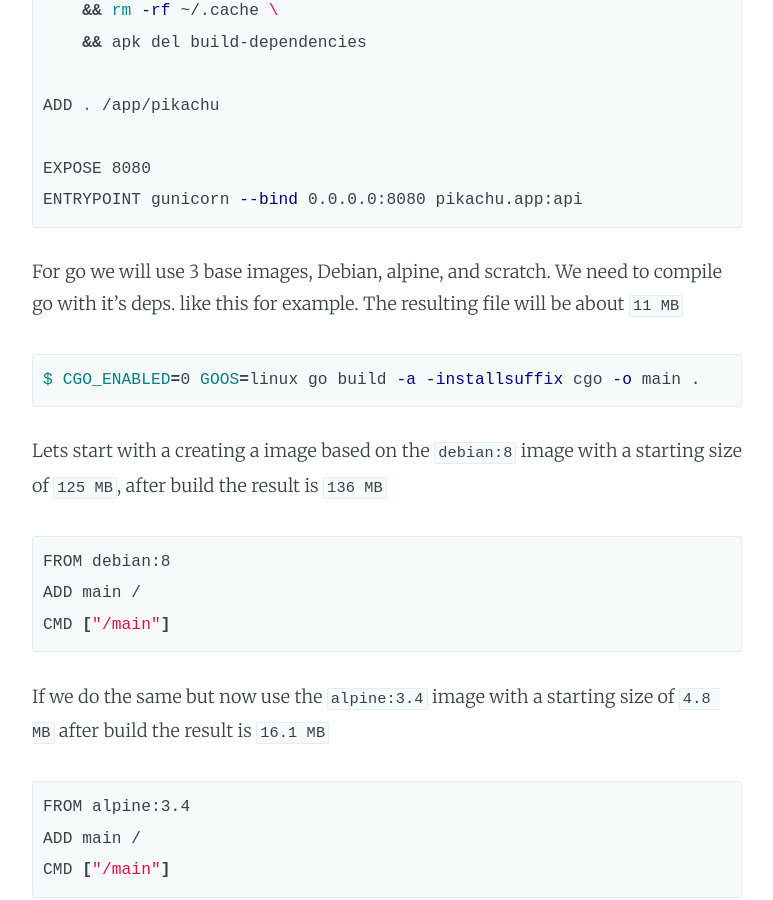
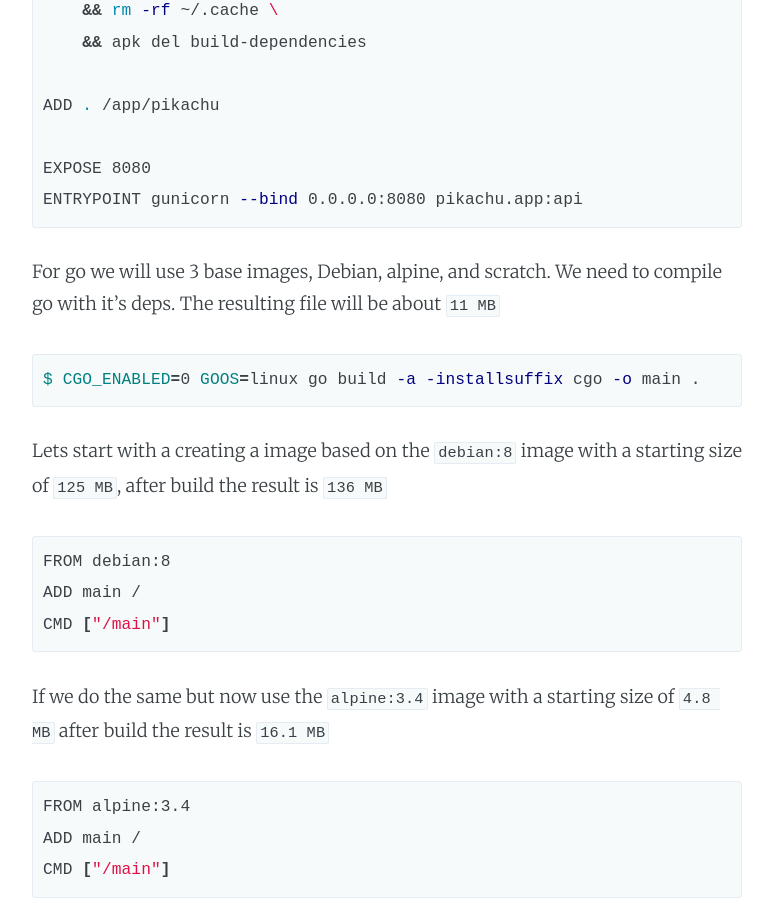
Before and after one commit to mad01/mad01.github.io, a Jekyll site: the page built from _posts/2016-07-20-docker-apline-image-size-improvments.md, in a window 1280 px wide and 900 px high, scrolled down 2128 px. Shown: the whole window, without its empty margins (253-1026 px from the left). Built offline with Jekyll 4.4.1, drawn with Linux system fonts in a browser that asks for light colours.

```diff
--- a/_posts/2016-07-20-docker-apline-image-size-improvments.md
+++ b/_posts/2016-07-20-docker-apline-image-size-improvments.md
@@ -54,7 +54,7 @@
 ENTRYPOINT gunicorn --bind 0.0.0.0:8080 pikachu.app:api
 {% endhighlight %}
 
-For go we will use 3 base images, Debian, alpine, and scratch. We need to compile go with it's deps. like this for example. The resulting file will be about `11 MB`
+For go we will use 3 base images, Debian, alpine, and scratch. We need to compile go with it's deps. The resulting file will be about `11 MB`
 {% highlight bash %}
 $ CGO_ENABLED=0 GOOS=linux go build -a -installsuffix cgo -o main .
 {% endhighlight %}
```
